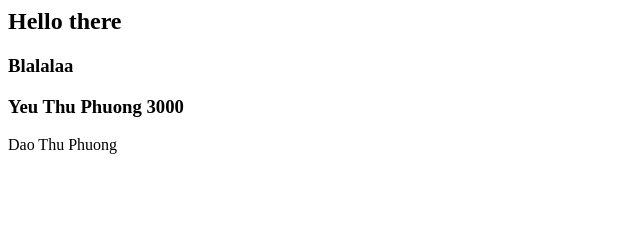
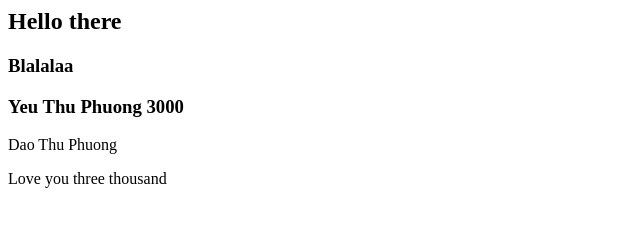
Before and after one commit to HieuDanglP3000/My-first-repo, a plain HTML site: page index.html in a window 1280 px wide. Shown: the whole page, without its empty margins (0-640 px from the left). Drawn offline with Linux system fonts and the light colour scheme.

Commit message:
Update index.html

```diff
--- a/index.html
+++ b/index.html
@@ -2,3 +2,4 @@
 <h3>Blalalaa</h3>
 <h3>Yeu Thu Phuong 3000</h3>
 <p>Dao Thu Phuong</p>
+<p>Love you three thousand</p>
```
